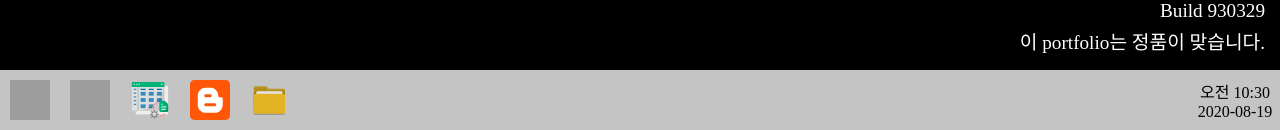
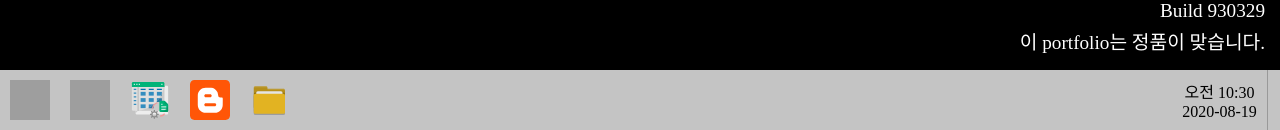
Before and after one commit to thxtome/portfolio, a React (Create React App) app in the folder client/: page / in a window 1280 px wide. Shown: the part 670-800 px from the top of the page. Built offline with nearby package versions, Linux system fonts and the light colour scheme; grey boxes are pictures that could not be loaded; the HTML template or start-up script is replaced by a standard one.

Commit message:
바탕화면 바로가기 추가

```diff
--- a/client/src/component/bottomBar/BottomBar.js
+++ b/client/src/component/bottomBar/BottomBar.js
@@ -1,10 +1,10 @@
-import React from "react";
-import styled from "styled-components";
-import StartMenuContainer from "../../container/bottomBar/startMenu/StartMenuContainer";
-import CalendarMenuContainer from "../../container/bottomBar/calendarMenu/CalendarMenuContainer";
-import BottomBarItem from "./BottomBarItem";
-import isMobile from "../../lib/MobileDetect";
-
+import React from 'react';
+import styled from 'styled-components';
+import StartMenuContainer from '../../container/bottomBar/startMenu/StartMenuContainer';
+import CalendarMenuContainer from '../../container/bottomBar/calendarMenu/CalendarMenuContainer';
+import BottomBarItem from './BottomBarItem';
+import isMobile from '../../lib/MobileDetect';
+import Button from '../common/Button';
 const StyledBottomBar = styled.footer`
   position: fixed;
   width: 100%;
@@ -23,15 +23,28 @@ const StyledBottomIconBox = styled.div`
   display: grid;
   grid-template: 60px / repeat(auto-fill, 60px);
   min-width: 300px;
+  flex-grow: 1;
 `;
 
 const StyledBottomCalendarBox = styled.div`
-  min-width: 90px;
+  width: max-content;
   height: 60px;
   display: flex;
 `;
 
-function BottomBar({ programs, closeBottomMenu, openWindow }) {
+const StyledBottomGoDesktopBox = styled.div`
+  width: 12px;
+  min-width: 12px;
+  height: 60px;
+  display: flex;
+  cursor: pointer;
+  border-left: 1px solid #999;
+  &:hover {
+    background: #999;
+  }
+`;
+
+function BottomBar({ programs, closeBottomMenu, openWindow, goToDesktop }) {
   return (
     <StyledBottomBar>
       <StyledBottomIconBox>
@@ -48,12 +61,15 @@ function BottomBar({ programs, closeBottomMenu, openWindow }) {
         ))}
       </StyledBottomIconBox>
       {isMobile ? (
-        ""
+        ''
       ) : (
         <StyledBottomCalendarBox>
           <CalendarMenuContainer></CalendarMenuContainer>
         </StyledBottomCalendarBox>
       )}
+      <StyledBottomGoDesktopBox>
+        <Button onclick={goToDesktop}></Button>
+      </StyledBottomGoDesktopBox>
     </StyledBottomBar>
   );
 }
--- a/client/src/component/bottomBar/calendarMenu/CalendarBtn.js
+++ b/client/src/component/bottomBar/calendarMenu/CalendarBtn.js
@@ -1,8 +1,8 @@
-import React from "react";
-import styled from "styled-components";
+import React from 'react';
+import styled from 'styled-components';
 
 const StyledCalendarBtn = styled.div`
-  width: 90px;
+  width: 95px;
   height: 100%;
   display: flex;
   justify-content: center;
--- a/client/src/container/bottomBar/BottomBarContainer.js
+++ b/client/src/container/bottomBar/BottomBarContainer.js
@@ -1,15 +1,15 @@
-import BottomBar from "../../component/bottomBar/BottomBar";
-import { toggleMenuActions } from "../../store/module/toggleMenu";
-import { programActions } from "../../store/module/program";
+import BottomBar from '../../component/bottomBar/BottomBar';
+import { toggleMenuActions } from '../../store/module/toggleMenu';
+import { programActions } from '../../store/module/program';
 
-import { connect } from "react-redux";
+import { connect } from 'react-redux';
 
-const mapStateToProps = (state) => {
+const mapStateToProps = state => {
   const { profile, project, blog, guestBook } = state.programReducer;
   return { programs: [profile, project, blog, guestBook] };
 };
 
-const mapDispatchToProps = (dispatch) => {
+const mapDispatchToProps = dispatch => {
   return {
     closeBottomMenu: () => {
       dispatch(toggleMenuActions.CLOSE_ALL_MENU());
@@ -17,6 +17,9 @@ const mapDispatchToProps = (dispatch) => {
     openWindow: ({ target }) => {
       dispatch(programActions.OPEN_PROGRAM({ target }));
     },
+    goToDesktop: () => {
+      dispatch(programActions.MINIMIZE_ALL_PROGRAM());
+    },
   };
 };
 
--- a/client/src/store/module/program.js
+++ b/client/src/store/module/program.js
@@ -15,6 +15,7 @@ const OPEN_PROGRAM = createAction('OPEN_PROGRAM');
 const CLOSE_PROGRAM = createAction('CLOSE_PROGRAM');
 const CLOSE_ALL_PROGRAM = createAction('CLOSE_ALL_PROGRAM');
 const MINIMIZE_PROGRAM = createAction('MINIMIZE_PROGRAM');
+const MINIMIZE_ALL_PROGRAM = createAction('MINIMIZE_ALL_PROGRAM');
 const MAXIMIZE_PROGRAM = createAction('MAXIMIZE_PROGRAM');
 const RELEASE_MAXIMIZE_PROGRAM = createAction('RELEASE_MAXIMIZE_PROGRAM');
 const FOCUS_ON_WINDOW = createAction('FOCUS_ON_WINDOW');
@@ -28,6 +29,7 @@ export const programActions = {
   CLOSE_PROGRAM,
   CLOSE_ALL_PROGRAM,
   MINIMIZE_PROGRAM,
+  MINIMIZE_ALL_PROGRAM,
   MAXIMIZE_PROGRAM,
   RELEASE_MAXIMIZE_PROGRAM,
   FOCUS_ON_WINDOW,
@@ -145,6 +147,17 @@ const reducer = createReducer(initialState, {
     return programs;
   },
 
+  [MINIMIZE_ALL_PROGRAM]: (state, action) => {
+    const programs = _.cloneDeep(state);
+    for (let key in programs) {
+      let program = programs[key];
+      if (typeof program === 'object') {
+        program.isMinimized = true;
+      }
+    }
+    return { ...programs };
+  },
+
   [MAXIMIZE_PROGRAM]: (state, action) => {
     const target = _.cloneDeep(state[action.payload.target]);
     const programs = { ...state };
```
